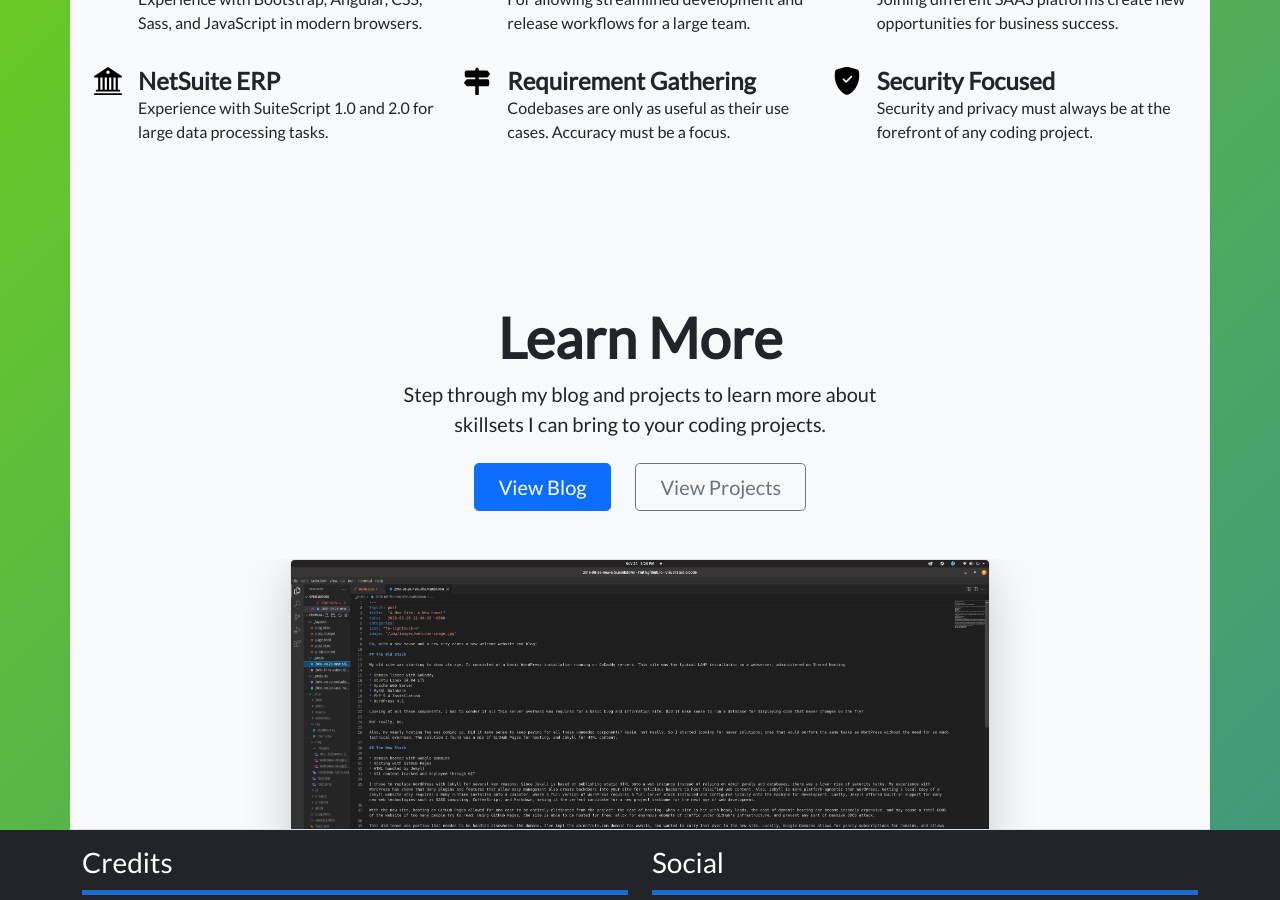
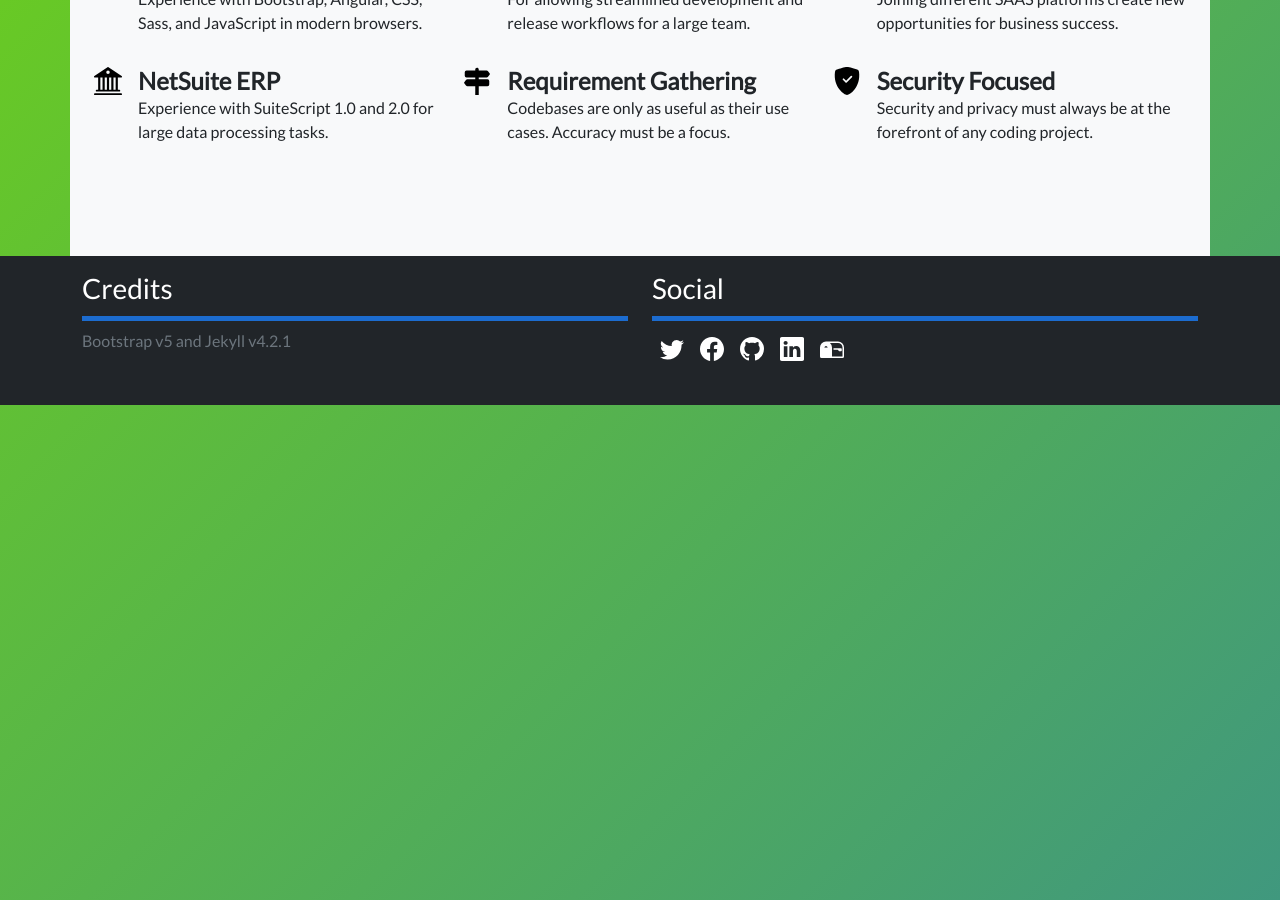
Before and after one commit to fruth/fruth.github.io, a Jekyll site: the page built from index.html, in a window 1280 px wide and 900 px high, scrolled down 844 px. Built offline with Jekyll 4.4.1, drawn with Linux system fonts in a browser that asks for light colours; nearby versions of some CDN libraries.

Commit message:
Removed unused content

```diff
--- a/_includes/header.html
+++ b/_includes/header.html
@@ -13,7 +13,7 @@
               Home
             </a>
           </li>
-          <li>
+          <!--li>
             <a href="/projects.html" class="nav-link text-white">
               <svg class="bi d-block mx-auto mb-1" width="24" height="24" fill="white"><use xlink:href="/img/bootstrap-icons.svg#motherboard-fill"></use></svg>
               Projects
@@ -24,7 +24,7 @@
               <svg class="bi d-block mx-auto mb-1" width="24" height="24" fill="white"><use xlink:href="/img/bootstrap-icons.svg#chat-square-quote-fill"></use></svg>
               Blog
             </a>
-          </li>
+          </li-->
           <li>
             <a href="/contact.html" class="nav-link text-white">
               <svg class="bi d-block mx-auto mb-1" width="24" height="24" fill="white"><use xlink:href="/img/bootstrap-icons.svg#megaphone-fill"></use></svg>
--- a/index.html
+++ b/index.html
@@ -31,7 +31,7 @@ layout: default
     </div>
   </div>
 
-  <div class="px-4 pt-5 text-center border-bottom">
+  <!--div class="px-4 pt-5 text-center border-bottom">
     <h2 class="display-4 fw-bold">Learn More</h2>
     <div class="col-lg-6 mx-auto">
       <p class="lead mb-4">Step through my blog and projects to learn more about skillsets I can bring to your coding projects.</p>
@@ -45,7 +45,7 @@ layout: default
         <img src="img/images/programming.png" class="img-fluid border rounded-3 shadow-lg" alt="Example image" loading="lazy" width="700" height="500">
       </div>
     </div>
-  </div>
+  </div-->
 
   <div class="clearfix"></div>
 
```
